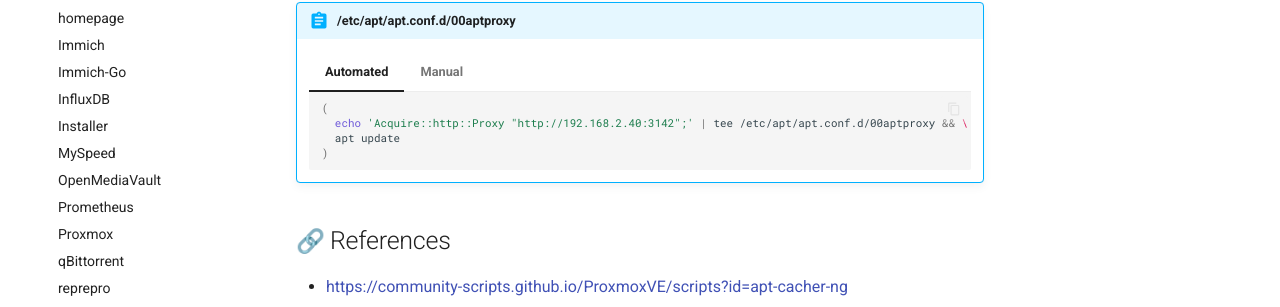
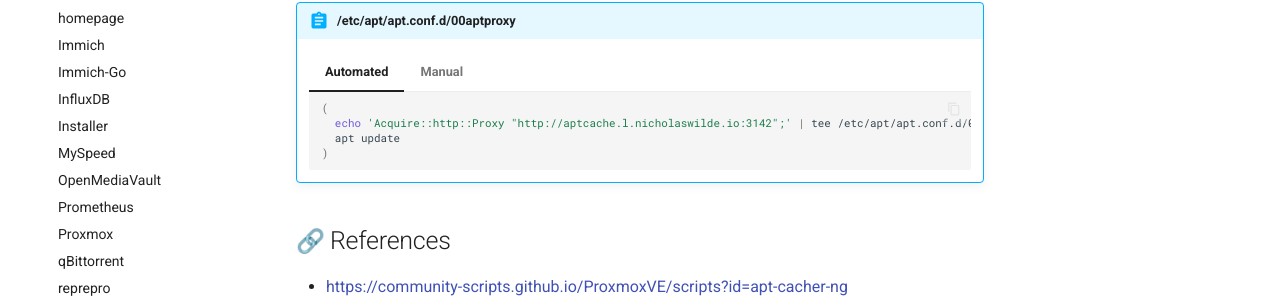
Before and after one commit to nicholaswilde/homelab, an MkDocs documentation site: the page built from docs/apps/aptcacherng.md, in a window 1280 px wide and 900 px high, scrolled down 671 px. Shown: the part 386-693 px from the top of the window. Built offline with MkDocs 1.6.1 and Material for MkDocs 9.7.7, drawn with Linux system fonts in a browser that asks for light colours; emoji names are drawn with the system emoji font; comment, search, counter and statistics services are not loaded; some of the changed lines change nothing that is shown.

Commit message:
Update aptcacherng.md

````diff
--- a/docs/apps/aptcacherng.md
+++ b/docs/apps/aptcacherng.md
@@ -64,7 +64,7 @@
 
         ```shell
         (
-          echo 'Acquire::http::Proxy "http://192.168.2.40:3142";' | tee /etc/apt/apt.conf.d/00aptproxy && \
+          echo 'Acquire::http::Proxy "http://aptcache.l.nicholaswilde.io:3142";' | tee /etc/apt/apt.conf.d/00aptproxy && \
           apt update
         )
         ```
````
